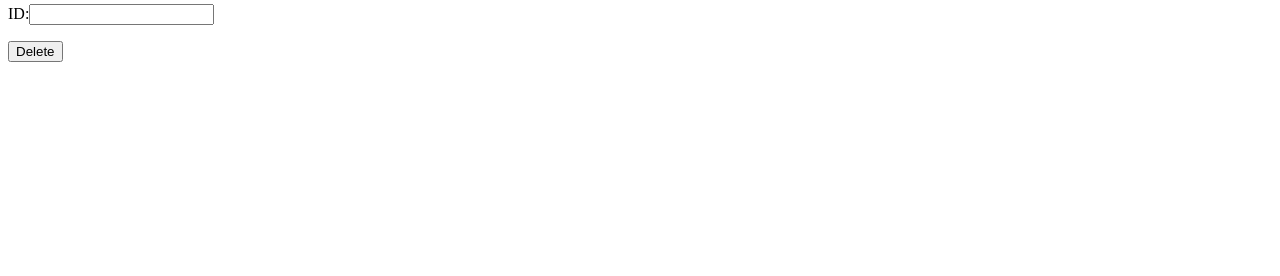
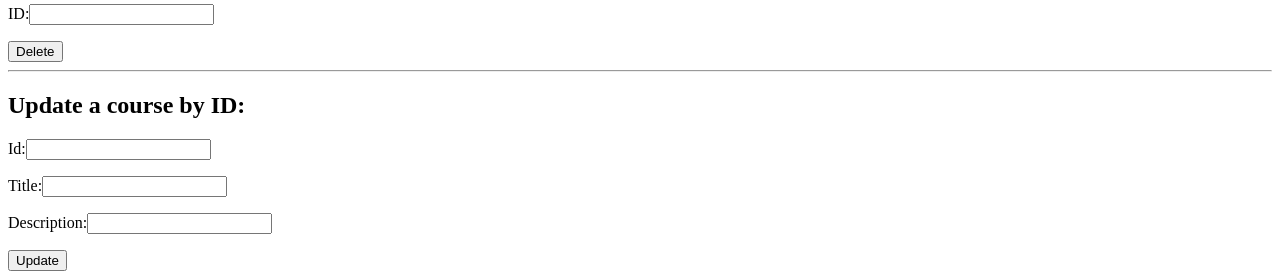
Before and after one commit to Antonio3veces3/DGICE-client-test, a React (Create React App) app: page / in a window 1280 px wide. Shown: the part 853-1129 px from the top of the page. Before the commit the page ends 923 px from the top, so only its background shows below. Built offline with nearby package versions, Linux system fonts and the light colour scheme; no server answers.

Commit message:
Add: Update course with forms

```diff
--- a/src/gql/mutationCourse/index.js
+++ b/src/gql/mutationCourse/index.js
@@ -17,7 +17,21 @@ const DELETE_course = gql`
   }
 `;
 
+const UPDATE_course = gql`
+mutation ($updateCourseId: ID!, $title: String, $description: String) {
+  updateCourse(id: $updateCourseId, course: {
+    title: $title,
+    description: $description
+  }) {
+    id
+    title
+    description
+  }
+}
+`;
+
 export {
     Create_Course,
-    DELETE_course
+    DELETE_course,
+    UPDATE_course
 }
--- a/src/mutations/courseMutations.js
+++ b/src/mutations/courseMutations.js
@@ -1,4 +1,4 @@
-import {CreateCourse, DeleteCourse} from '../resolvers/course'
+import {CreateCourse, DeleteCourse, UpdateCourse} from '../resolvers/course'
 
 function AppMutations() {
   return (
@@ -6,6 +6,8 @@ function AppMutations() {
       <CreateCourse />
       <hr></hr>
       <DeleteCourse />
+      <hr></hr>
+      <UpdateCourse/>
     </div>
   );
 }
--- a/src/resolvers/course/course.mutation.js
+++ b/src/resolvers/course/course.mutation.js
@@ -1,6 +1,6 @@
 import {useState} from 'react';
 import { useMutation } from "@apollo/client";
-import {Create_Course, DELETE_course} from '../../gql/mutationCourse'
+import {Create_Course, DELETE_course, UPDATE_course} from '../../gql/mutationCourse'
 import {GET_courses} from '../../gql/queryCourse'
 
 function CreateCourse() {
@@ -88,7 +88,56 @@ function CreateCourse() {
     );
   }
 
+  function UpdateCourse() {
+    const [title, setTitle] = useState();
+    const [description, setDescription] = useState();
+    const [id, setID] = useState();
+
+    const [updateCourse, { data, error, loading }] = useMutation(UPDATE_course);
+
+    if (loading) return "Updating...";
+    if (error) return console.log(error);
+
+    return (
+      <div>
+        <h2>
+          <b>Update a course by ID:</b>
+        </h2>
+        <form
+          onSubmit={(e) => {
+            e.preventDefault();
+            updateCourse({
+              variables: {updateCourseId: `${id}` , title: `${title}`, description: `${description}`}
+            })
+          }}
+        >
+          <p>
+            Id:
+            <input
+              onChange={(event) => setID(event.target.value)} type="text"
+            />
+          </p>
+          <p>
+            Title:
+            <input
+              onChange={(event) => setTitle(event.target.value)} type="text"
+            />
+          </p>
+
+          <p>
+            Description:
+            <input
+             onChange={(event) => setDescription(event.target.value)} type="text"
+            />
+          </p>
+
+          <button type="submit">Update</button>
+        </form>
+      </div>
+    )
+  }
   export{
     CreateCourse,
-    DeleteCourse
+    DeleteCourse,
+    UpdateCourse
   }
--- a/src/resolvers/course/index.js
+++ b/src/resolvers/course/index.js
@@ -1,8 +1,9 @@
 import {GetAllCourses, GetCourseByID} from './course.query';
-import {CreateCourse, DeleteCourse} from './course.mutation';
+import {CreateCourse, DeleteCourse, UpdateCourse} from './course.mutation';
 export {
     GetAllCourses,
     GetCourseByID,
     CreateCourse,
-    DeleteCourse
+    DeleteCourse,
+    UpdateCourse
 }
```
